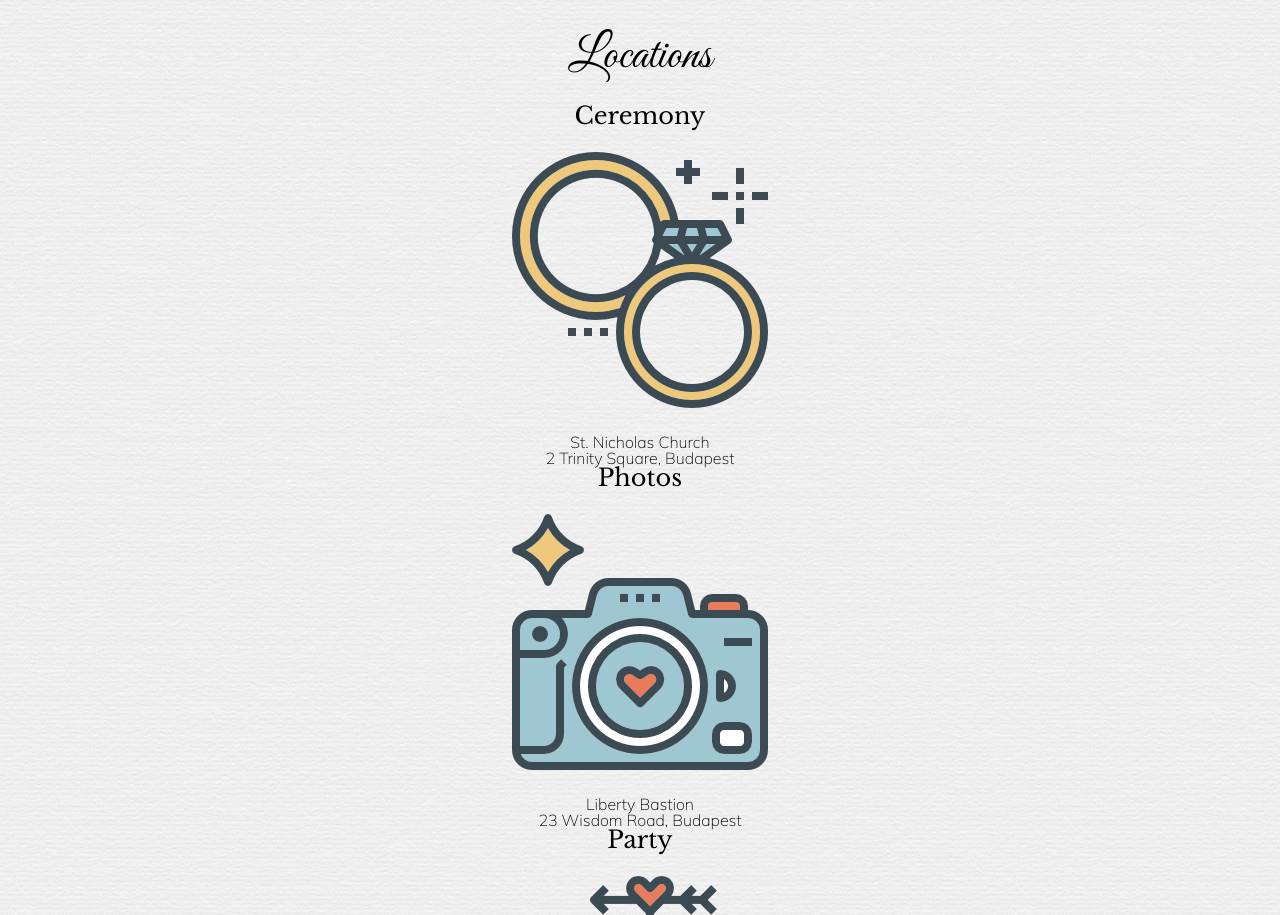
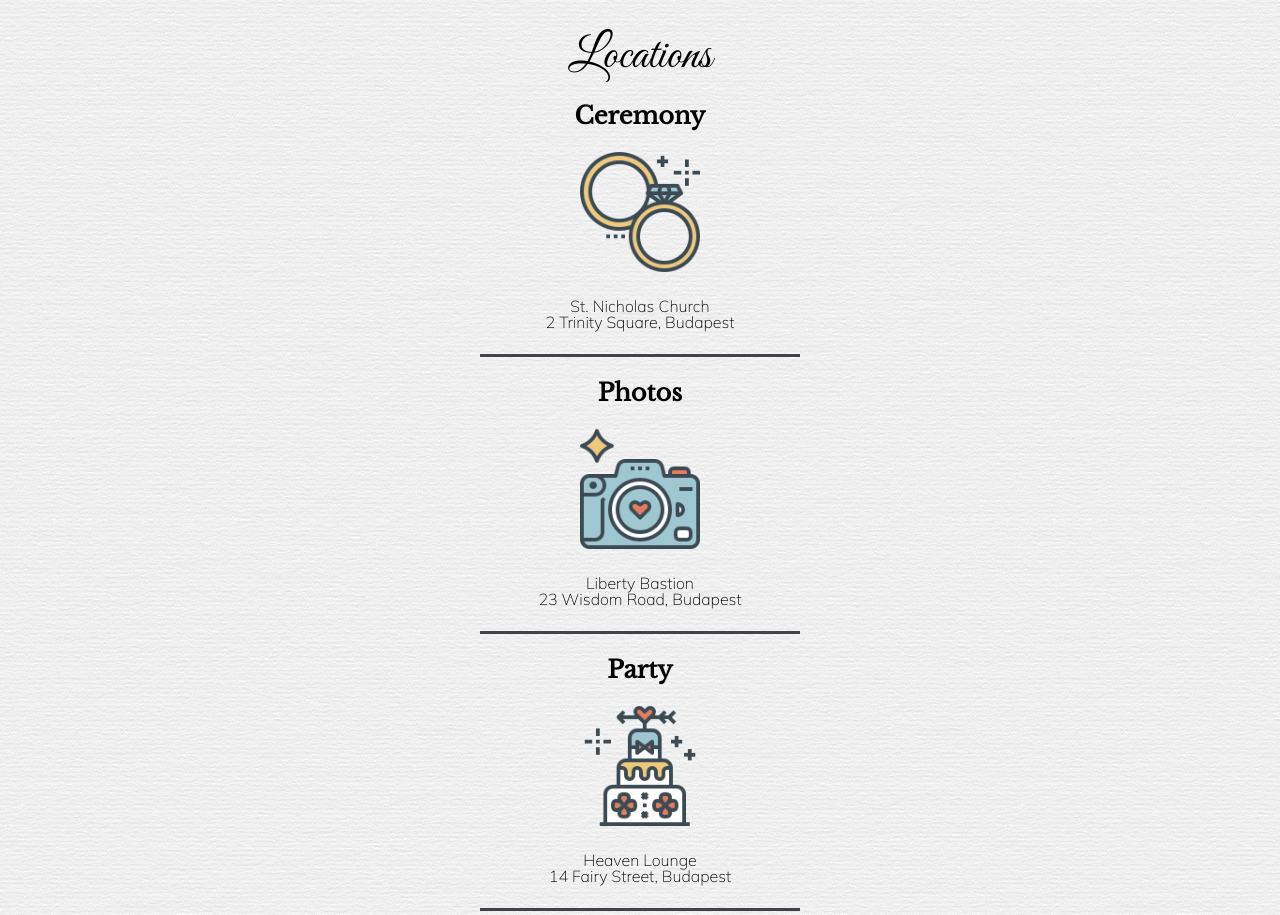
Before and after one commit to molnarde89/weddingdesign, a plain HTML site: page index.html in a window 1280 px wide. Shown: the part 824-1739 px from the top of the page. Drawn offline with nearby package versions, Linux system fonts and the light colour scheme.

Commit message:
locations

```diff
--- a/main.css
+++ b/main.css
@@ -125,3 +125,26 @@ a:hover {
   vertical-align: middle;
   margin: 0 .5rem;
 }
+
+/* =============================
+
+      LOCATIONS STYLES
+
+=============================*/
+
+.locations img {
+   height: 7.5rem;
+}
+
+.blurb h3 {
+  font-weight: 700;
+}
+
+.blurb::after {
+  content: "";
+  display: block;
+  height: .1875rem;
+  width: 25vw;
+  margin: 1.5rem auto;
+  background-color: #444349;
+}
```
